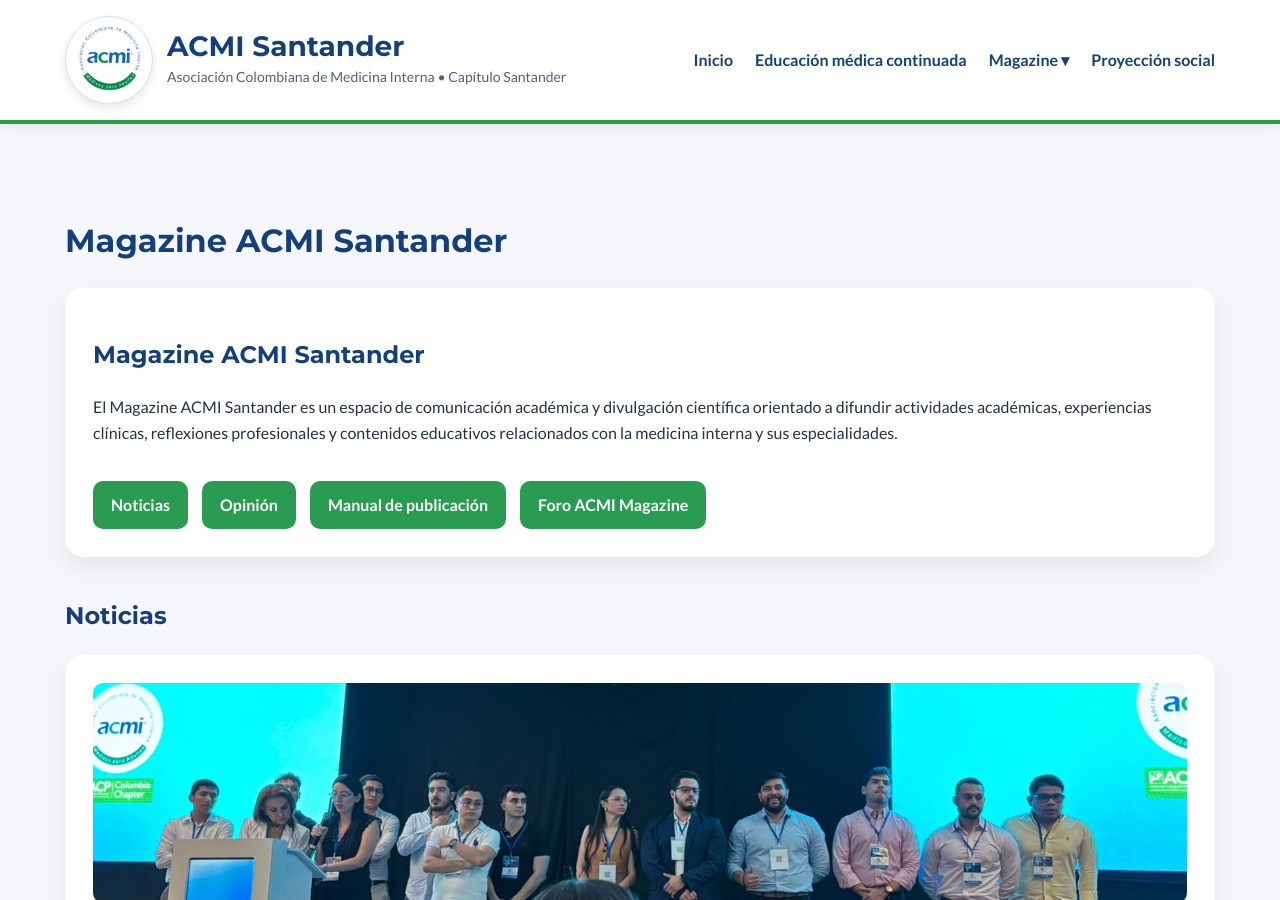
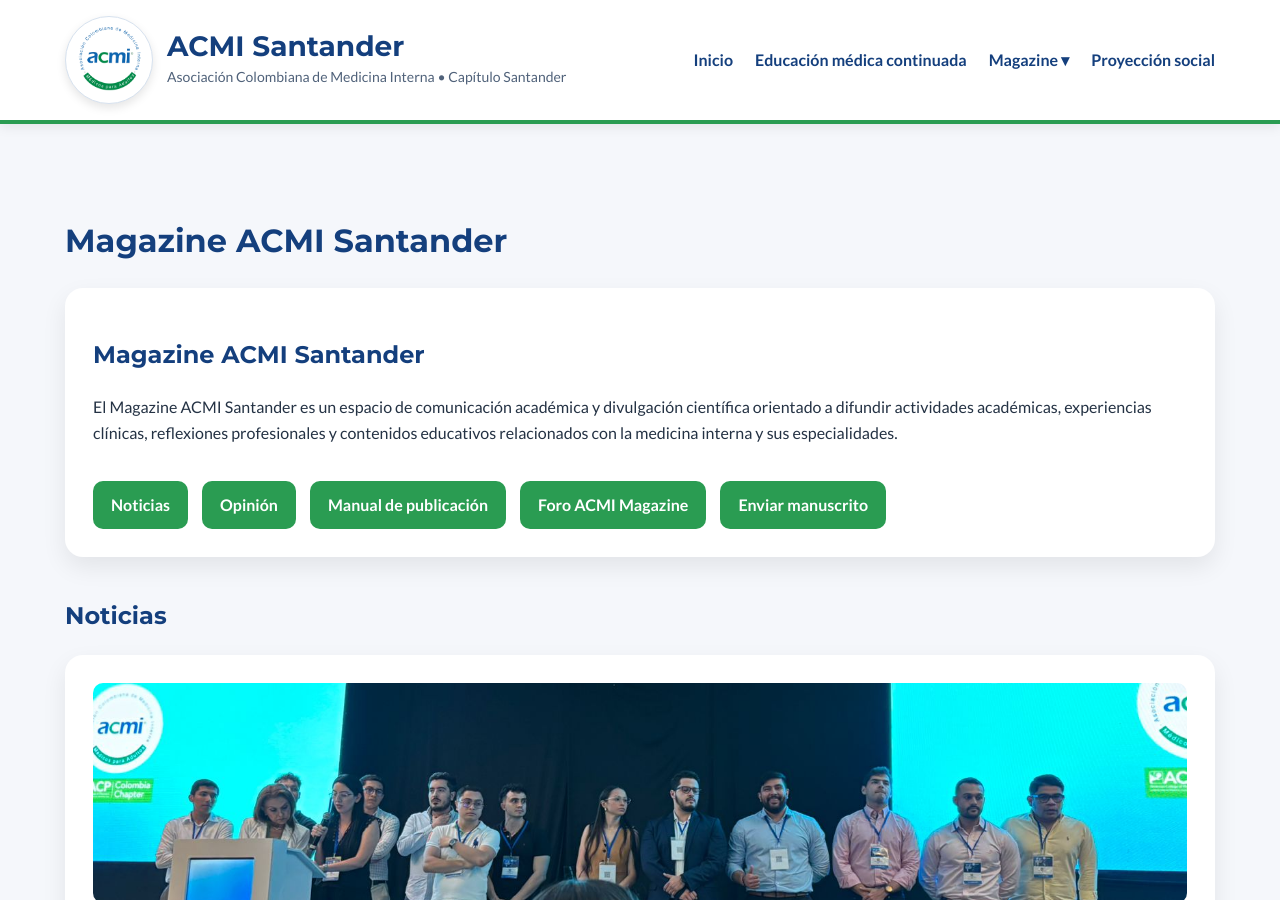
Before and after one commit to Acmisantander/Acmisantander, a Jekyll site: the page built from magazine/index.html, in a window 1280 px wide and 900 px high. Built offline with Jekyll 4.4.1, drawn with Linux system fonts in a browser that asks for light colours.

Commit message:
Update index.html

```diff
--- a/magazine/index.html
+++ b/magazine/index.html
@@ -31,6 +31,10 @@
 
     <a class="btn" href="#foro">
       Foro ACMI Magazine
+    </a>
+
+    <a class="btn" href="{{ site.baseurl }}/enviar-manuscrito/">
+      Enviar manuscrito
     </a>
 
   </div>
```
